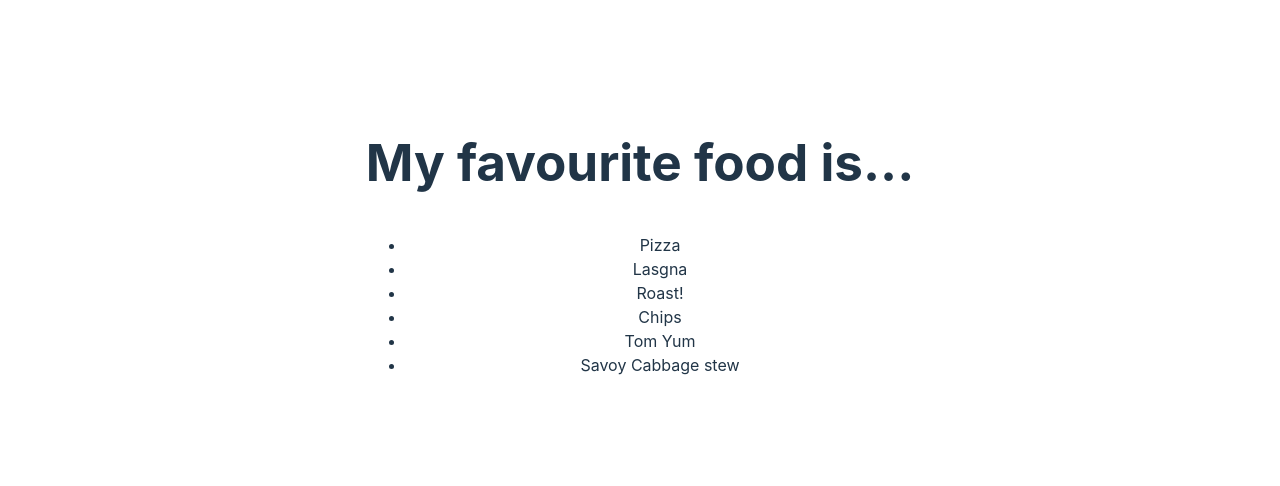
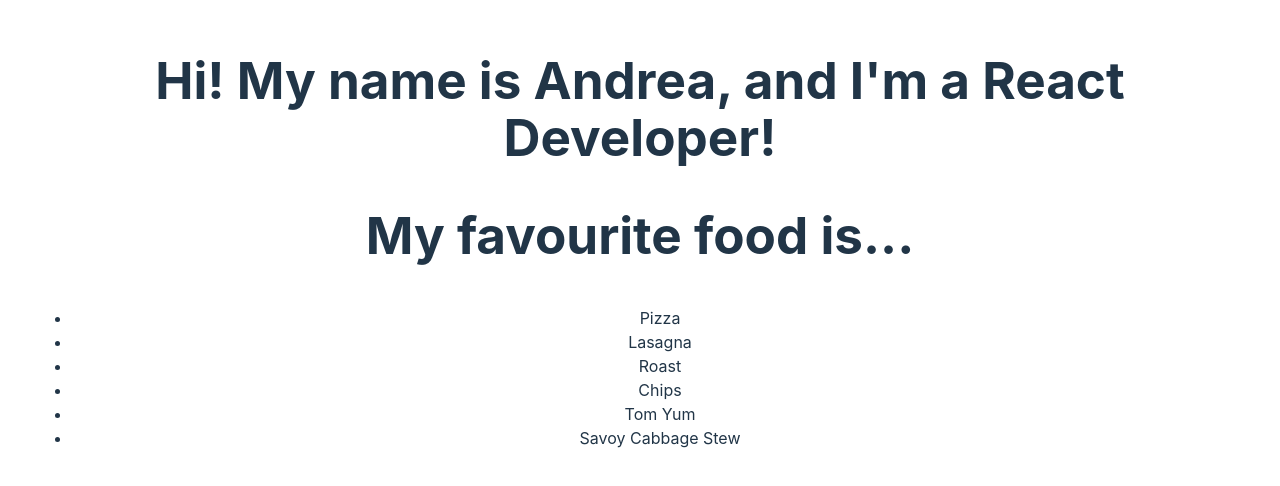
Before and after one commit to andreamaestri/codespaces-react, a React (Vite) app: page / in a window 1280 px wide. Shown: the part 158-644 px from the top of the page. Built offline with nearby package versions, Linux system fonts and the light colour scheme.

Commit message:
Render list of elements in Greeting.jsx

```diff
--- a/src/Greeting.jsx
+++ b/src/Greeting.jsx
@@ -1,4 +1,35 @@
-function Greeting() {
-	return <h1>Hi! My name is Andrea, and I&#039;m a React developer!</h1>;
+function FaveFood() {
+	const favFoods = [
+		"Pizza",
+		"Lasagna",
+		"Roast",
+		"Chips",
+		"Tom Yum",
+		"Savoy Cabbage Stew",
+	];
+	const favFoodsList = favFoods.map((favFood) => <li key={favFood}>{favFood}</li>);
+
+	return (
+		<>
+			<article>
+				<h1>My favourite food is...</h1>
+				<ul>
+					{favFoodsList}
+				</ul>
+			</article>
+		</>
+	);
 }
-export default Greeting;
+
+export default function Greeting() {
+	const name = "Andrea";
+	const role = "React Developer";
+	return (
+		<>
+			<h1>
+				Hi! My name is {name}, and I&#039;m a {role}!
+			</h1>
+			{FaveFood()}
+		</>
+	);
+}
--- /dev/null
+++ b/src/HtmlToJsx.jsx
@@ -0,0 +1,9 @@
+export default function HtmlToJsx() {
+    return (<div><h1>Test title</h1>
+    <svg>
+      <circle cx="25" cy="75" r="20" stroke="green" strokeWidth="2" />
+    </svg>
+    <form>
+      <input type="text" />
+    </form></div>)
+}
--- a/src/main.jsx
+++ b/src/main.jsx
@@ -4,9 +4,10 @@ import Greeting from "./Greeting.jsx";
 import FaveFood from "./FaveFood.jsx";
 import './index.css'
 import App from './App.jsx'
+import HtmlToJsx from './HtmlToJsx.jsx';
 
 createRoot(document.getElementById('root')).render(
   <StrictMode>
-    <FaveFood />
+    <Greeting />
   </StrictMode>,
 )
```
